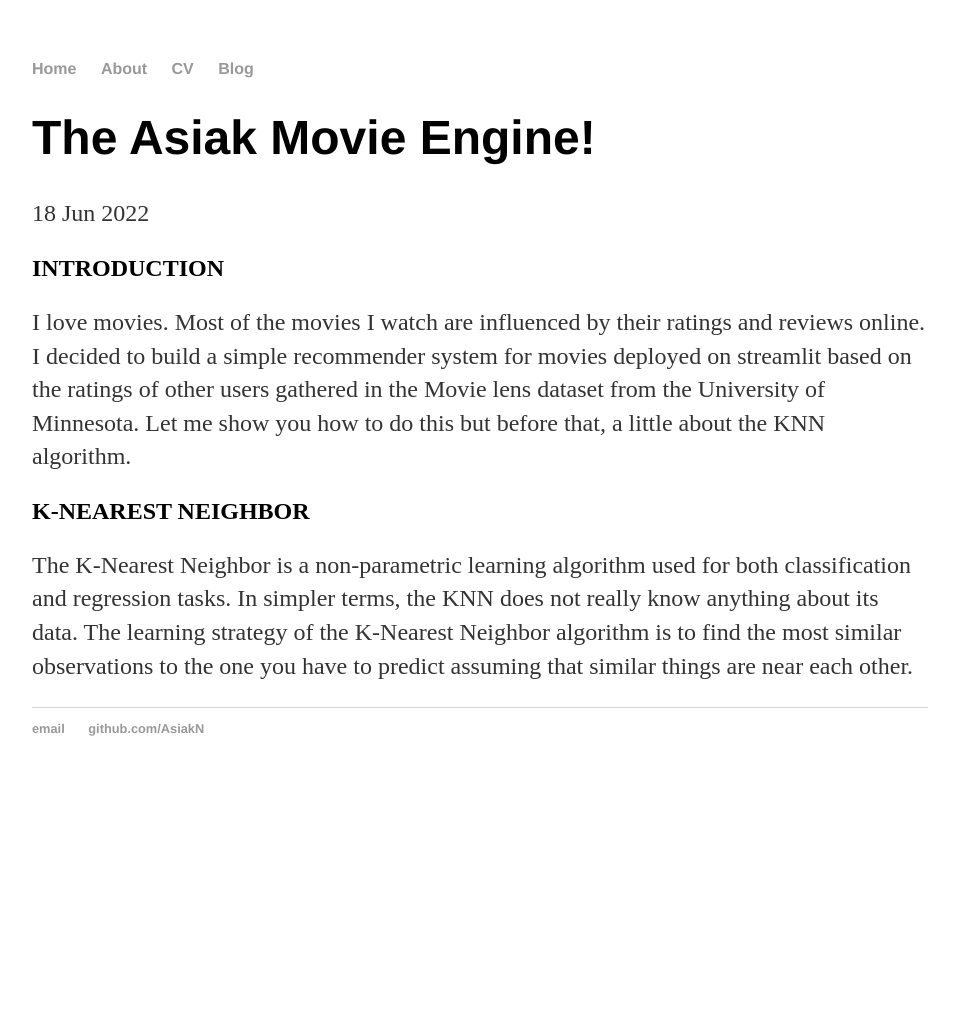
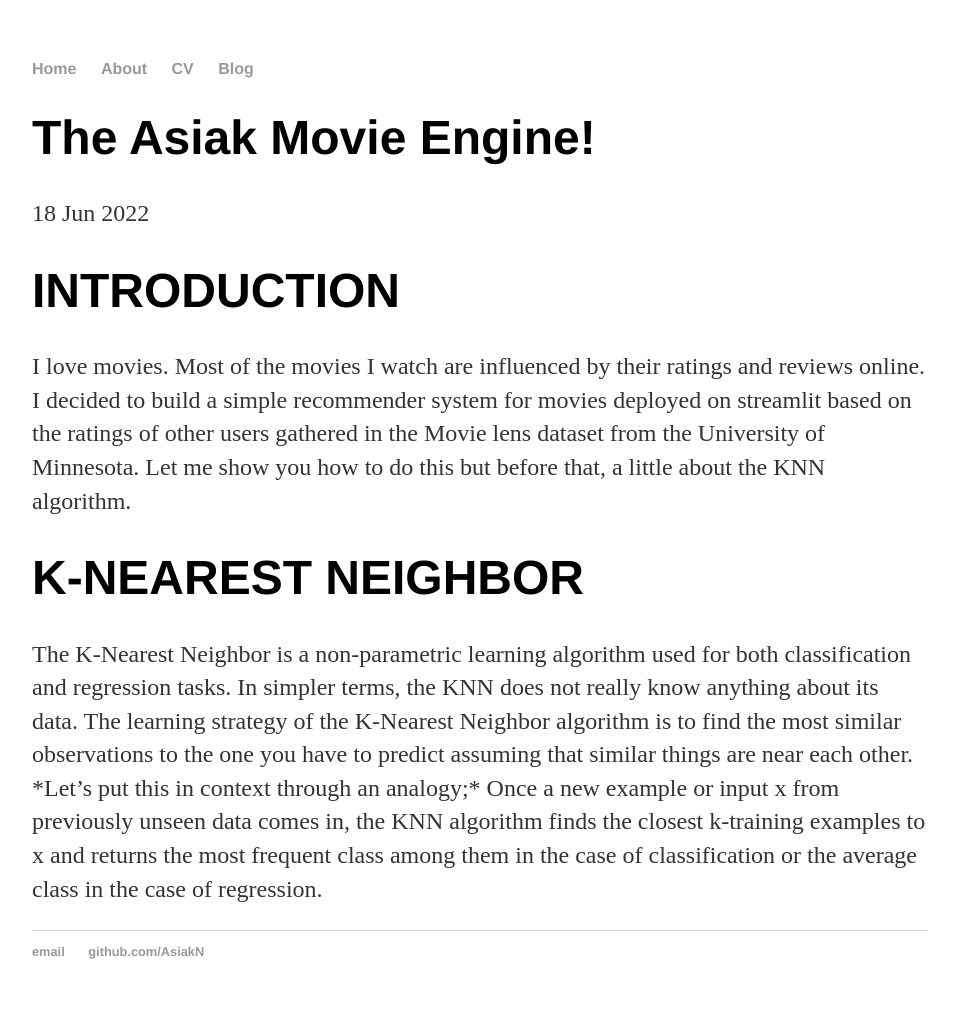
Before and after one commit to AsiakN/Nat.github.io, a Jekyll site: the page built from _posts/2022-06-18-asiak-engine-Movie-Recommender-System-Using-KNN.md, in a window 1280 px wide. Shown: the whole page, without its empty margins (160-1119 px from the left). Built offline with Jekyll 4.4.1, drawn with Linux system fonts in a browser that asks for light colours; before the commit the page ends 900 px from its top, so only the background shows below that.

Commit message:
Update 2022-06-18-asiak-engine-Movie-Recommender-System-Using-KNN.md

```diff
--- a/_posts/2022-06-18-asiak-engine-Movie-Recommender-System-Using-KNN.md
+++ b/_posts/2022-06-18-asiak-engine-Movie-Recommender-System-Using-KNN.md
@@ -5,14 +5,17 @@ date: '2022-06-18'
 categories: machine learning
 ---
 
-<h2>INTRODUCTION</h2>
+# INTRODUCTION
 <p>I love movies. Most of the movies I watch are influenced by their ratings and reviews online.
 I decided to build a simple recommender system for movies deployed on streamlit based on the ratings of other users gathered in the Movie lens dataset from the University of Minnesota.
 Let me show you how to do this but before that, a little about the KNN algorithm.</p>
 
-<h2>K-NEAREST NEIGHBOR</h2>
+# K-NEAREST NEIGHBOR
 <p>
   The K-Nearest Neighbor is a non-parametric learning algorithm used for both classification and regression tasks.
   In simpler terms, the KNN does not really know anything about its data.
-  The learning strategy of the K-Nearest Neighbor algorithm is to find the most similar observations to the one you have to predict assuming that similar things are near each other.
+  The learning strategy of the K-Nearest Neighbor algorithm is to find the most similar observations to the one you have to predict assuming that similar things are near each other.<br>
+  *Let’s put this in context through an analogy;*
+
+  Once a new example or input x from previously unseen data comes in, the KNN algorithm finds the closest k-training examples to x and returns the most       frequent class among them in the case of classification or the average class in the case of regression.
 </p>
```
